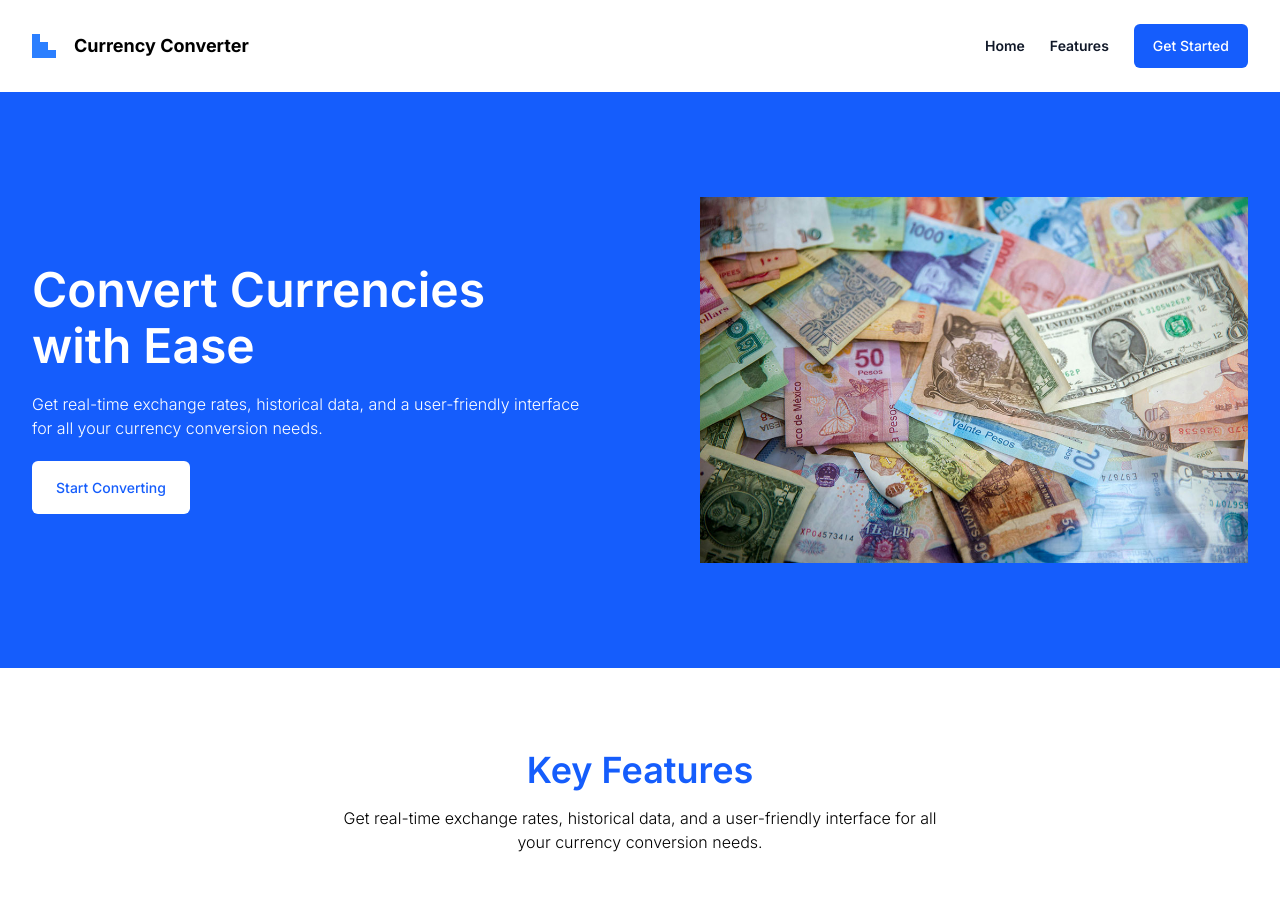
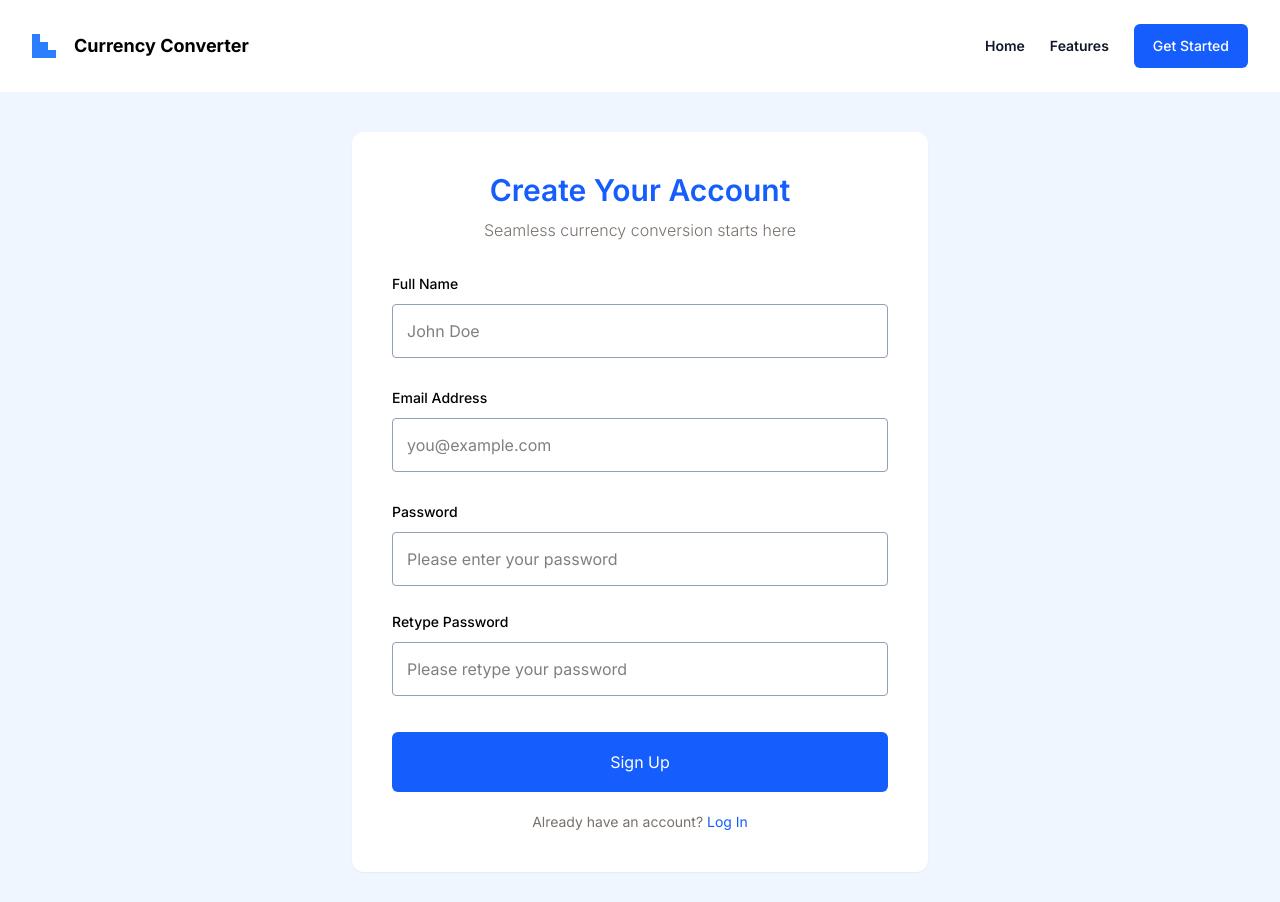
Before and after one commit to donsimon505/currency-converter, a React (Vite) app in the folder capstone/: page /sign-up in a window 1280 px wide. Shown: the top 902 px of the page. Built offline with nearby package versions, Linux system fonts and the light colour scheme.

Commit message:
Inclusion of Sign Up and Login Pages

```diff
--- a/capstone/index.html
+++ b/capstone/index.html
@@ -2,7 +2,7 @@
 <html lang="en">
   <head>
     <meta charset="UTF-8" />
-    <link rel="icon" type="image/svg+xml" href="/vite.svg" />
+    <link rel="icon" type="image/svg+xml" href="/src/assets/Vector.svg" />
     <meta name="viewport" content="width=device-width, initial-scale=1.0" />
     <title>Currency Converter</title>
   </head>
--- a/capstone/package.json
+++ b/capstone/package.json
@@ -16,6 +16,7 @@
     "react": "^19.1.1",
     "react-dom": "^19.1.1",
     "react-router-dom": "^7.8.1",
+    "react-router-hash-link": "^2.4.3",
     "tailwindcss": "^4.1.12",
     "zustand": "^5.0.7"
   },
--- a/capstone/src/App.jsx
+++ b/capstone/src/App.jsx
@@ -2,14 +2,16 @@ import { useState } from "react";
 import "./App.css";
 import { BrowserRouter as Router, Route, Routes } from "react-router-dom";
 import Homepage from "./components/Homepage";
+import SignUp from "./components/SignUp";
+import Login from "./components/Login";
 
 function App() {
   return (
     <Router>
       <Routes>
         <Route path="/" element={<Homepage />} />
-        <Route path="/sign-up" element={<Homepage />} />
-        <Route path="/login" element={<Homepage />} />
+        <Route path="/sign-up" element={<SignUp />} />
+        <Route path="/login" element={<Login />} />
         <Route path="/dashboard" element={<Homepage />} />
         <Route path="/favorites" element={<Homepage />} />
         <Route path="/settings" element={<Homepage />} />
--- a/capstone/src/components/Homepage.jsx
+++ b/capstone/src/components/Homepage.jsx
@@ -5,6 +5,7 @@ import {
   StarIcon,
   PresentationChartLineIcon,
 } from "@heroicons/react/24/outline";
+import { Link } from "react-router-dom";
 
 function Homepage() {
   return (
@@ -26,13 +27,13 @@ function Homepage() {
                 user-friendly interface for all your currency conversion needs.
               </p>
             </div>
-            <a
-              href="#"
+            <Link
+              to="/sign-up"
               className="px-[24px] md:px-[17px] lg:px-[24px] py-[18px] md:py-[14px] lg:py-[18px] font-medium text-lg md:text-sm rounded-md
                bg-white text-blue-600"
             >
               Start Converting
-            </a>
+            </Link>
           </div>
           <div className="basis-1/2">
             <img src="./src/assets/hero-img.jpg" alt="" className="h-full" />
@@ -41,7 +42,10 @@ function Homepage() {
       </div>
 
       {/* Feature Section */}
-      <div className="flex flex-col px-6 lg:px-8 py-[50px] lg:py-[80px] mx-auto max-w-7xl gap-12">
+      <div
+        className="flex flex-col px-6 lg:px-8 py-[50px] lg:py-[80px] mx-auto max-w-7xl gap-12"
+        id="features"
+      >
         <div className="flex flex-col text-center justify-center items-center">
           <h2 className="text-4xl/11 font-semibold text-blue-600 pb-[14px]">
             Key Features
@@ -91,7 +95,7 @@ function Homepage() {
         className="relative flex flex-col px-6 lg:px-8 py-[120px] lg:py-[80px] gap-12 bg-[url(./src/assets/cta.jpg)] bg-no-repeat bg-cover
        bg-center text-white lg:min-h-[64vh] justify-center"
       >
-        <div class="absolute inset-0 bg-black opacity-50"></div>
+        <div className="absolute inset-0 bg-black opacity-50"></div>
         <div className="flex flex-col text-center justify-center items-center gap-6 z-50">
           <div>
             <h2 className="text-4xl/11 font-semibold pb-[14px]">
@@ -102,13 +106,13 @@ function Homepage() {
               interface for all your currency conversion needs.
             </p>
           </div>
-          <a
-            href="#"
-            className="px-[24px] md:px-[17px] lg:px-[24px] py-[18px] md:py-[14px] lg:py-[18px] font-medium text-lg md:text-sm rounded-md
+          <Link
+            to="/sign-up"
+            className="px-[24px] md:px-[17px] lg:px-[24px] py-[18px] md:py-[14px] lg:py-[16px] font-medium text-lg md:text-sm rounded-md
                bg-white text-black"
           >
             Get Started
-          </a>
+          </Link>
         </div>
       </div>
       <Footer />
--- /dev/null
+++ b/capstone/src/components/Login.jsx
@@ -0,0 +1,96 @@
+import Footer from "./Footer";
+import Header from "./Header";
+import { Link } from "react-router-dom";
+function Login() {
+  return (
+    <>
+      <div className="flex flex-col min-h-screen">
+        <Header />
+        <div
+          className="flex flex-1 items-center justify-center px-[20px] sm:px-[20px] lg:px-[100px] md:px-[50px] py-[30px]
+            md:py-[40px] bg-blue-50"
+        >
+          <div className="bg-white w-full max-w-xl p-[40px] rounded-xl shadow-xs">
+            <div className="flex flex-col text-center justify-center">
+              <div className="pb-[32px]">
+                <h2 className="text-3xl/11 font-semibold text-blue-600 pb-[10px]">
+                  Welcome Back
+                </h2>
+                <p className="font-light text-stone-500 text-md lg:text-base/6">
+                  Please enter your details to log in
+                </p>
+              </div>
+              <form>
+                <div className="pb-[30px]">
+                  <label
+                    htmlFor="email"
+                    className="block font-medium text-left text-sm pb-[10px]"
+                  >
+                    Email Address
+                  </label>
+                  <input
+                    type="email"
+                    id="email"
+                    placeholder="you@example.com"
+                    className="w-full p-[14px] border border-slate-400 focus:border-black rounded focus:shadow-sm text-sm md:text-base"
+                  />
+                </div>
+
+                <div className="pb-[26px]">
+                  <label
+                    htmlFor="password"
+                    className="block font-medium text-left text-sm pb-[10px]"
+                  >
+                    Password
+                  </label>
+                  <input
+                    type="password"
+                    id="password"
+                    placeholder="Please enter your password"
+                    className="w-full p-[14px] border border-slate-400 focus:border-black rounded focus:shadow-sm text-sm md:text-base"
+                  />
+                </div>
+
+                <div className="flex justify-between items-center">
+                  <div className="flex">
+                    <input
+                      type="checkbox"
+                      name="remember-me"
+                      id="remember-me"
+                    />
+                    <label
+                      htmlFor="remember-me"
+                      className="pl-[10px] text-sm text-stone-400"
+                    >
+                      Remember me
+                    </label>
+                  </div>
+                  <Link to="#" className="text-sm text-blue-600">
+                    Forgot Password
+                  </Link>
+                </div>
+
+                <button
+                  type="submit"
+                  className="bg-blue-600 text-white w-full px-[10px] py-[18px] rounded-md mt-[28px] mb-[20px]"
+                >
+                  Log In
+                </button>
+              </form>
+
+              <p className="text-stone-500 text-sm">
+                Don't have an account?
+                <span className="text-blue-600">
+                  <Link to="/sign-up"> Sign Up</Link>
+                </span>
+              </p>
+            </div>
+          </div>
+        </div>
+        <Footer />
+      </div>
+    </>
+  );
+}
+
+export default Login;
--- /dev/null
+++ b/capstone/src/components/SignUp.jsx
@@ -0,0 +1,108 @@
+import Footer from "./Footer";
+import Header from "./Header";
+import { Link } from "react-router-dom";
+
+function SignUp() {
+  return (
+    <>
+      <div className="flex flex-col min-h-screen">
+        <Header />
+        <div
+          className="flex flex-1 items-center justify-center px-[20px] sm:px-[20px] lg:px-[100px] md:px-[50px] py-[30px]
+            md:py-[40px] bg-blue-50"
+        >
+          <div className="bg-white w-full max-w-xl px-[20px] py-[40px] md:p-[40px] rounded-xl shadow-xs">
+            <div className="flex flex-col text-center justify-center">
+              <div className="pb-[32px]">
+                <h2 className="text-3xl font-semibold text-blue-600 pb-[10px]">
+                  Create Your Account
+                </h2>
+                <p className="font-light text-stone-500 text-md lg:text-base/6">
+                  Seamless currency conversion starts here
+                </p>
+              </div>
+              <form>
+                <div className="pb-[30px]">
+                  <label
+                    htmlFor="fullname"
+                    className="block font-medium text-left text-sm pb-[10px]"
+                  >
+                    Full Name
+                  </label>
+                  <input
+                    type="text"
+                    id="fullname"
+                    placeholder="John Doe"
+                    className="w-full p-[14px] border border-slate-400 focus:border-black rounded focus:shadow-sm text-sm md:text-base"
+                  />
+                </div>
+
+                <div className="pb-[30px]">
+                  <label
+                    htmlFor="email"
+                    className="block font-medium text-left text-sm pb-[10px]"
+                  >
+                    Email Address
+                  </label>
+                  <input
+                    type="email"
+                    id="email"
+                    placeholder="you@example.com"
+                    className="w-full p-[14px] border border-slate-400 focus:border-black rounded focus:shadow-sm text-sm md:text-base"
+                  />
+                </div>
+
+                <div className="pb-[26px]">
+                  <label
+                    htmlFor="password"
+                    className="block font-medium text-left text-sm pb-[10px]"
+                  >
+                    Password
+                  </label>
+                  <input
+                    type="password"
+                    id="password"
+                    placeholder="Please enter your password"
+                    className="w-full p-[14px] border border-slate-400 focus:border-black rounded focus:shadow-sm text-sm md:text-base"
+                  />
+                </div>
+
+                <div className="pb-[26px]">
+                  <label
+                    htmlFor="verify-password"
+                    className="block font-medium text-left text-sm pb-[10px]"
+                  >
+                    Retype Password
+                  </label>
+                  <input
+                    type="password"
+                    id="verify-password"
+                    placeholder="Please retype your password"
+                    className="w-full p-[14px] border border-slate-400 focus:border-black rounded focus:shadow-sm text-sm md:text-base"
+                  />
+                </div>
+
+                <button
+                  type="submit"
+                  className="bg-blue-600 text-white w-full px-[10px] py-[18px] rounded-md mt-[10px] mb-[20px]"
+                >
+                  Sign Up
+                </button>
+              </form>
+
+              <p className="text-stone-500 text-sm">
+                Already have an account?
+                <span className="text-blue-600">
+                  <Link to="/login"> Log In</Link>
+                </span>
+              </p>
+            </div>
+          </div>
+        </div>
+        <Footer />
+      </div>
+    </>
+  );
+}
+
+export default SignUp;
```
Also changed, not shown: capstone/src/components/Header.jsx (+36 -113 lines), 1 other file (tests, documents, lock files or other folders).
